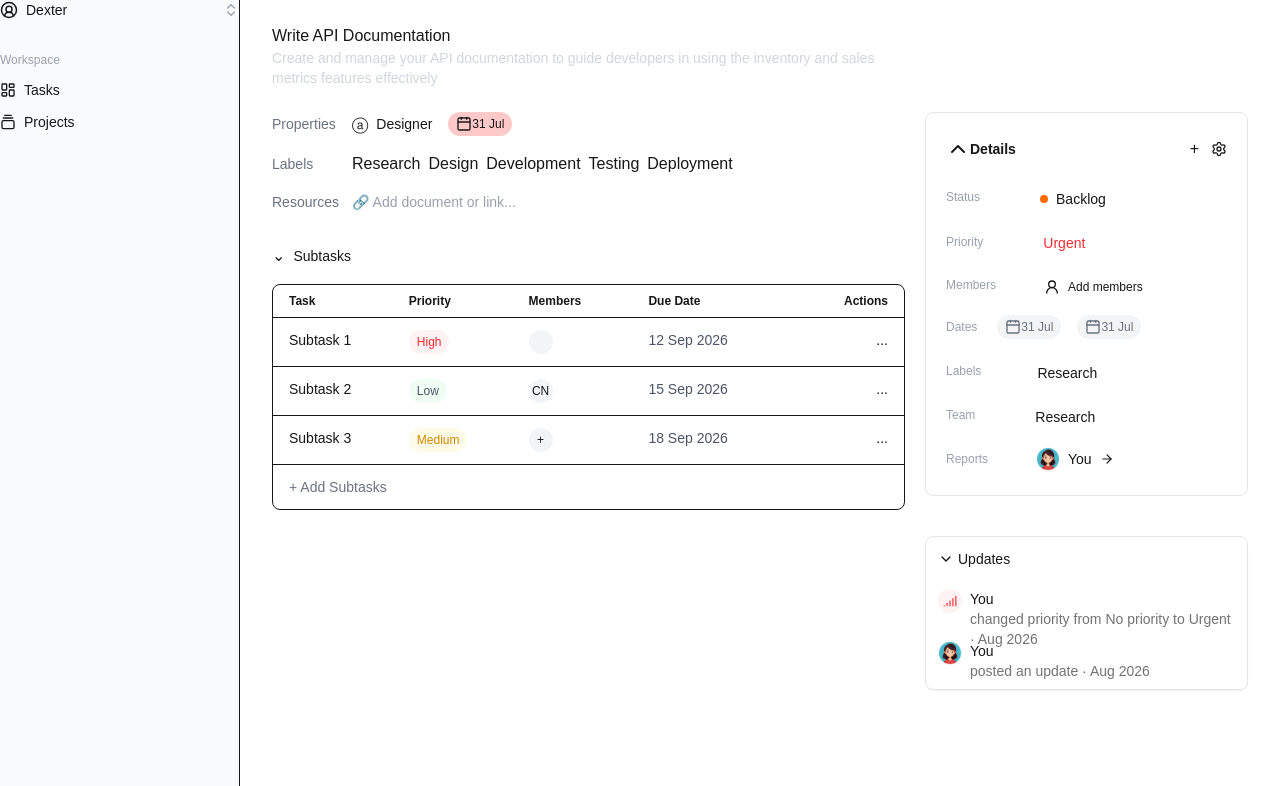
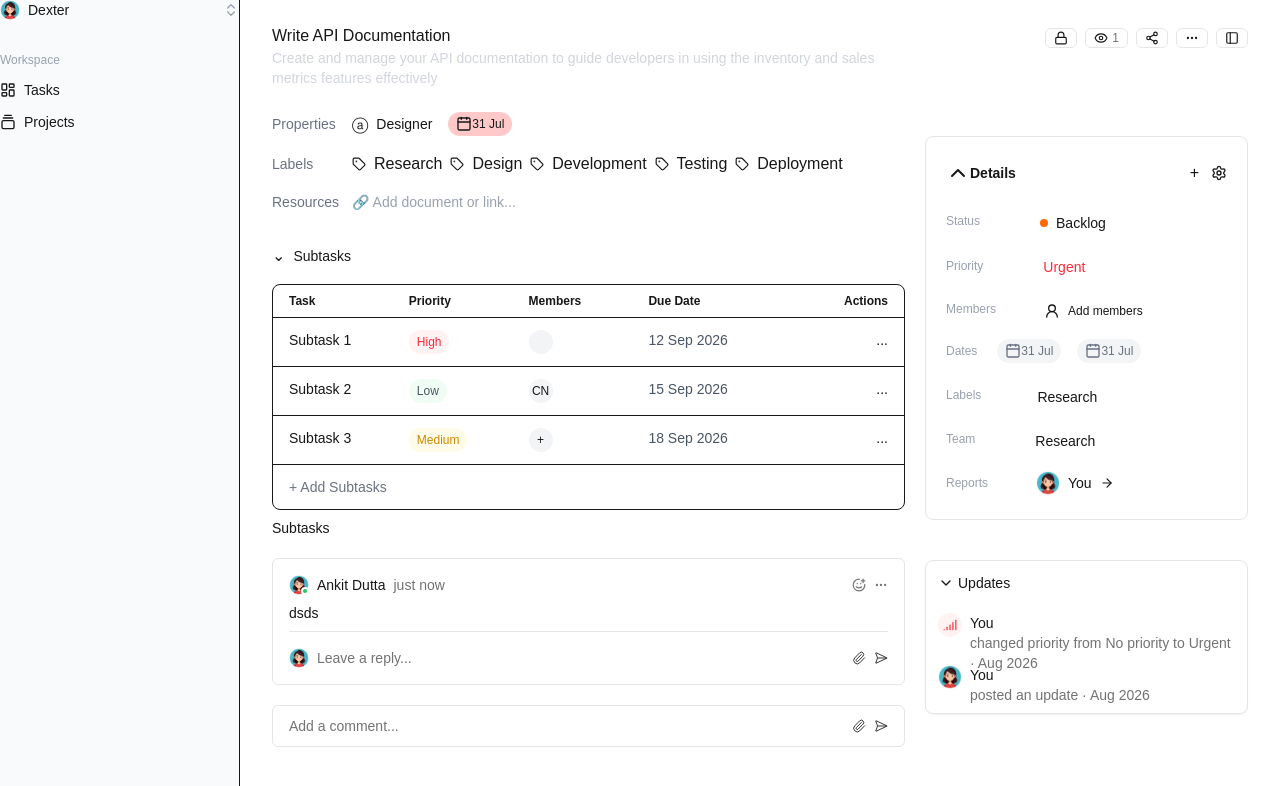
Before and after one commit to renuka0309/Task-Management, a Next.js app: page /api-documentation in a window 1280 px wide. Shown: the top 786 px of the page. Built offline with nearby package versions, Linux system fonts and the light colour scheme.

Commit message:
API documentation page completed

```diff
--- /dev/null
+++ b/src/app/components/Comments.tsx
@@ -0,0 +1,71 @@
+import Image from "next/image";
+import { SmilePlus, Ellipsis, SendHorizontal, Paperclip } from "lucide-react";
+
+export default function Comments() {
+  return (
+    <div className="w-full flex flex-col gap-5 mt-2">
+
+      <span className="text-sm text-[#171717]">Subtasks</span>
+
+      <div className="w-full border border-[#E5E5E5] rounded-md">
+        <div className="flex flex-col gap-2 p-4">
+
+          <div className="flex items-center justify-between">
+            <div className="flex items-center gap-2">
+              <div className="relative w-5 h-5 rounded-full bg-[#F5F5F5]">
+                <Image
+                  src="/icons/avatar.jpg"
+                  alt="Avatar"
+                  width={20}
+                  height={20}
+                  className="rounded-full object-cover"
+                />
+                <span className="absolute bottom-0 right-0 h-2 w-2 rounded-full border-2 border-white bg-[#22C55E]" />
+              </div>
+              <span className="text-sm text-[#171717]">Ankit Dutta</span>
+              <span className="text-sm text-[#737373]">just now</span>
+            </div>
+
+            <div className="flex items-center gap-2">
+              <SmilePlus size={14} className="text-[#737373] cursor-pointer" />
+              <Ellipsis size={14} className="text-[#737373] cursor-pointer" />
+            </div>
+          </div>
+
+          <p className="text-[#171717] text-sm">dsds</p>
+
+          <div className="w-full border-t border-[#E5E5E5]" />
+
+          {/* Leave a reply row */}
+          <div className="flex items-center justify-between pt-2">
+            <div className="flex items-center gap-2">
+              <Image
+                src="/icons/avatar.jpg"
+                alt="Avatar"
+                width={20}
+                height={20}
+                className="w-5 h-5 rounded-full object-cover"
+              />
+              <span className="text-sm text-[#737373]">Leave a reply...</span>
+            </div>
+
+            <div className="flex items-center gap-2">
+              <Paperclip size={14} strokeWidth={1.5} className="text-[#171717] cursor-pointer" />
+              <SendHorizontal size={14} strokeWidth={1.5} className="text-[#171717] cursor-pointer" />
+            </div>
+          </div>
+
+        </div>
+      </div>
+
+
+      <div className="w-full flex items-center justify-between border border-[#E5E5E5] rounded-md px-4 py-2.5">
+        <span className="text-sm text-[#737373]">Add a comment...</span>
+        <div className="flex items-center gap-2">
+          <Paperclip size={14} strokeWidth={1.5} className="text-[#171717] cursor-pointer" />
+          <SendHorizontal size={14} strokeWidth={1.5} className="text-[#171717] cursor-pointer" />
+        </div>
+      </div>
+    </div>
+  );
+}
--- a/src/app/components/MainContent.tsx
+++ b/src/app/components/MainContent.tsx
@@ -1,9 +1,10 @@
 "use client"
 import { useState } from "react";
-import { Tag } from "lucide-react";
+import { Tag, Lock, Eye, Share2, Ellipsis, PanelLeft } from "lucide-react";
 import DetailsPanel from "./DetailsPanel";
 import CalendarPicker from "./CalendarPicker";
 import Updates from "./Updates";
+import Comments from "./Comments";
 
 export default function MainContent() {
 
@@ -34,8 +35,10 @@ export default function MainContent() {
         <main className="flex-1 px-8 py-6">
             <div className="flex">
                 <div className="flex-1 min-w-0">
-                    <h1>Write API Documentation</h1>
+                    <div className="flex gap-2 ">
+                        <h1>Write API Documentation</h1>
 
+                    </div>
                     <p className="text-sm text-gray-300">Create and manage your API documentation to guide developers in using the inventory and sales metrics features effectively
 
                     </p>
@@ -59,13 +62,11 @@ export default function MainContent() {
                             <span className="w-16 text-sm text-gray-500">Labels</span>
 
                             <div className="flex gap-2">
-                                <span>
-                                    Research
-                                </span>
-                                <span>Design</span>
-                                <span>Development</span>
-                                <span>Testing</span>
-                                <span>Deployment</span>
+                                <Tag size={14} className="mt-[5px]" /><span> Research</span>
+                                <Tag size={14} className="mt-[5px]" /><span>Design</span>
+                                <Tag size={14} className="mt-[5px]" /><span>Development</span>
+                                <Tag size={14} className="mt-[5px]" /><span>Testing</span>
+                                <Tag size={14} className="mt-[5px]" /><span>Deployment</span>
                             </div>
                         </div>
 
@@ -126,9 +127,34 @@ export default function MainContent() {
 
                         </div>
                     </section>
+                    <Comments />
                 </div>
 
+
+
                 <div className="ml-5 flex w-[323px] flex-col">
+                    <div className="flex items-center gap-2 mt-1 ml-auto">
+                        <div className="flex items-center justify-center h-5 w-8 border border-[#E5E5E5] rounded-md">
+                            <Lock size={14} />
+                        </div>
+
+                        <div className="flex items-center gap-1 h-5 px-2 border border-[#E5E5E5] rounded-md w-fit">
+                            <Eye size={14} />
+                            <span className="text-xs text-[#737373]">1</span>
+                        </div>
+
+                        <div className="flex items-center justify-center h-5 w-8 border border-[#E5E5E5] rounded-md">
+                            <Share2 size={14} />
+                        </div>
+
+                        <div className="flex items-center justify-center h-5 w-8 border border-[#E5E5E5] rounded-md">
+                            <Ellipsis size={14} />
+                        </div>
+
+                        <div className="flex items-center justify-center h-5 w-8 border border-[#E5E5E5] rounded-md">
+                            <PanelLeft size={14} />
+                        </div>
+                    </div>
                     <DetailsPanel />
                     <Updates />
                 </div>
--- a/src/app/components/Sidebar.tsx
+++ b/src/app/components/Sidebar.tsx
@@ -1,12 +1,18 @@
 import { CircleUserRound,ChevronsUpDown,LayoutDashboard,GalleryVerticalEnd } from "lucide-react";
-
+import Image from "next/image";
 export default function Sidebar(){
     return (
         <aside className="w-[240px] min-h-screen border-r bg-gray-50">
           <div className="flex items-center justify-between">
             <div className="flex items-center gap-2">
              <span className="text-sm">
-                <CircleUserRound size={18} />
+                <Image
+                                src="/icons/avatar.jpg"
+                                alt="Avatar"
+                                width={20}
+                                height={20}
+                                className="w-5 h-5 rounded-full object-cover"
+                              />
             </span>
             <span className="text-sm font-medium">Dexter</span>
             </div>
```
